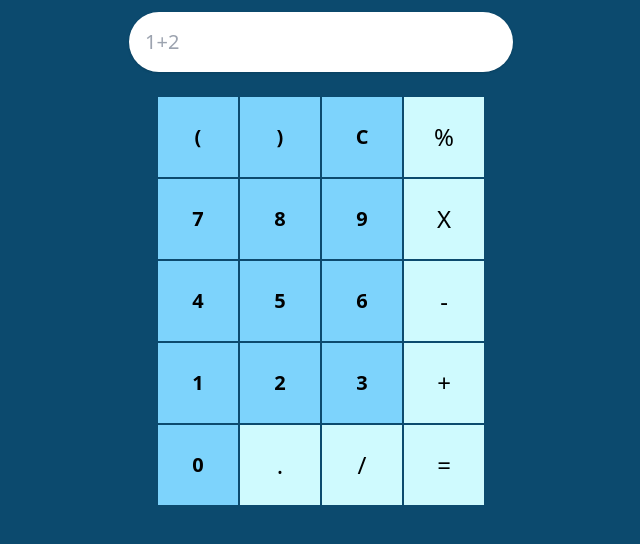
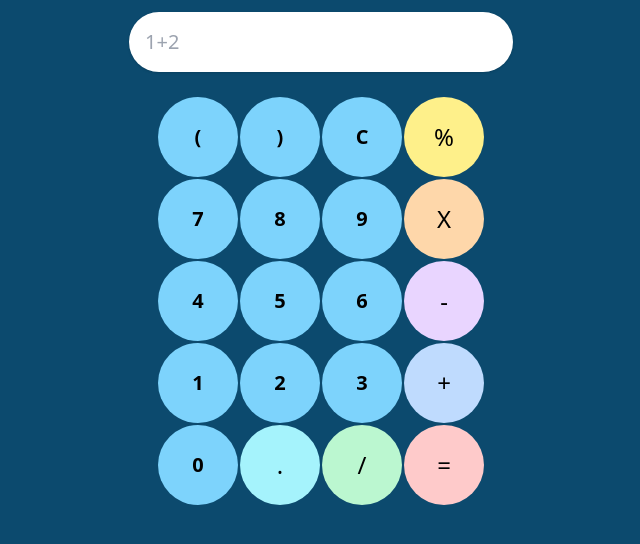
Before and after one commit to kartikpavan/calculator, a plain HTML site: page index.html in a window 1280 px wide. Shown: the part 92-636 px from the top of the page, without its empty margins (319-959 px from the left). Drawn offline with nearby package versions, Linux system fonts and the light colour scheme.

Commit message:
button are rounded full now

```diff
--- a/index.html
+++ b/index.html
@@ -24,59 +24,66 @@
     <table class="mx-auto ">
       <tr>
         <td><button
-            class="h-20 w-20 bg-sky-300  text-xl font-semibold hover:bg-sky-900 hover:text-white hover:border hover:rounded-lg ">(</button>
+            class="h-20 w-20 bg-sky-300 rounded-full text-xl font-semibold hover:bg-sky-900 hover:text-white hover:border ">(</button>
         </td>
         <td><button
-            class="h-20 w-20 bg-sky-300  text-xl font-semibold hover:bg-sky-900 hover:text-white hover:border  hover:rounded-lg ">)</button>
+            class="h-20 w-20 bg-sky-300 rounded-full text-xl font-semibold hover:bg-sky-900 hover:text-white hover:border">)</button>
         </td>
         <td><button
-            class="h-20 w-20 bg-sky-300  text-xl font-semibold hover:bg-sky-900 hover:text-white hover:border  hover:rounded-lg ">C</button>
+            class="h-20 w-20 bg-sky-300 rounded-full text-xl font-semibold hover:bg-sky-900 hover:text-white hover:border">C</button>
         </td>
-        <td><button class="h-20 w-20 bg-cyan-100 text-2xl hover:text-4xl hover:text-sky-900">%</button></td>
+        <td><button class="h-20 w-20 rounded-full bg-yellow-200 text-2xl hover:text-4xl hover:text-sky-900">%</button>
+        </td>
       </tr>
       <tr>
         <td><button
-            class="h-20 w-20 bg-sky-300  text-xl font-semibold hover:bg-sky-900 hover:text-white hover:border  hover:rounded-lg ">7</button>
+            class="h-20 w-20 bg-sky-300 rounded-full text-xl font-semibold hover:bg-sky-900 hover:text-white hover:border ">7</button>
         </td>
         <td><button
-            class="h-20 w-20 bg-sky-300  text-xl font-semibold hover:bg-sky-900 hover:text-white hover:border  hover:rounded-lg ">8</button>
+            class="h-20 w-20 bg-sky-300 rounded-full text-xl font-semibold hover:bg-sky-900 hover:text-white hover:border ">8</button>
         </td>
         <td><button
-            class="h-20 w-20 bg-sky-300  text-xl font-semibold hover:bg-sky-900 hover:text-white hover:border  hover:rounded-lg ">9</button>
+            class="h-20 w-20 bg-sky-300 rounded-full text-xl font-semibold hover:bg-sky-900 hover:text-white hover:border ">9</button>
         </td>
-        <td><button class="h-20 w-20 bg-cyan-100 text-2xl hover:text-4xl hover:text-sky-900 ">X</button></td>
+        <td><button class="h-20 w-20 rounded-full bg-orange-200 text-2xl hover:text-4xl hover:text-sky-900 ">X</button>
+        </td>
       </tr>
       <tr>
         <td><button
-            class="h-20 w-20 bg-sky-300  text-xl font-semibold hover:bg-sky-900 hover:text-white hover:border  hover:rounded-lg ">4</button>
+            class="h-20 w-20 bg-sky-300 rounded-full text-xl font-semibold hover:bg-sky-900 hover:text-white hover:border ">4</button>
         </td>
         <td><button
-            class="h-20 w-20 bg-sky-300  text-xl font-semibold hover:bg-sky-900 hover:text-white hover:border  hover:rounded-lg ">5</button>
+            class="h-20 w-20 bg-sky-300 rounded-full text-xl font-semibold hover:bg-sky-900 hover:text-white hover:border ">5</button>
         </td>
         <td><button
-            class="h-20 w-20 bg-sky-300 text-xl font-semibold hover:bg-sky-900 hover:text-white hover:border  hover:rounded-lg ">6</button>
+            class="h-20 w-20 bg-sky-300 rounded-full text-xl font-semibold hover:bg-sky-900 hover:text-white hover:border ">6</button>
         </td>
-        <td><button class="h-20 w-20 bg-cyan-100 text-2xl  hover:text-4xl hover:text-sky-900">-</button></td>
+        <td><button class="h-20 w-20 rounded-full bg-purple-200 text-2xl  hover:text-4xl hover:text-sky-900">-</button>
+        </td>
       </tr>
       <tr>
         <td><button
-            class="h-20 w-20 bg-sky-300  text-xl font-semibold hover:bg-sky-900 hover:text-white hover:border  hover:rounded-lg ">1</button>
+            class="h-20 w-20 bg-sky-300 rounded-full text-xl font-semibold hover:bg-sky-900 hover:text-white hover:border ">1</button>
         </td>
         <td><button
-            class="h-20 w-20 bg-sky-300  text-xl font-semibold hover:bg-sky-900 hover:text-white hover:border  hover:rounded-lg ">2</button>
+            class=" h-20 w-20 bg-sky-300 rounded-full text-xl font-semibold hover:bg-sky-900 hover:text-white hover:border">2</button>
         </td>
         <td><button
-            class="h-20 w-20 bg-sky-300  text-xl font-semibold hover:bg-sky-900 hover:text-white hover:border  hover:rounded-lg ">3</button>
+            class="h-20 w-20 bg-sky-300 rounded-full text-xl font-semibold hover:bg-sky-900 hover:text-white hover:border">3</button>
         </td>
-        <td><button class="h-20 w-20 bg-cyan-100 text-2xl hover:text-4xl hover:text-sky-900">+</button></td>
+        <td><button class="h-20 w-20 rounded-full bg-blue-200 text-2xl hover:text-4xl hover:text-sky-900">+</button>
+        </td>
       </tr>
       <tr>
         <td><button
-            class="h-20 w-20 bg-sky-300  text-xl font-semibold hover:bg-sky-900 hover:text-white hover:border  hover:rounded-lg ">0</button>
+            class="h-20 w-20 bg-sky-300 rounded-full text-xl font-semibold hover:bg-sky-900 hover:text-white hover:border ">0</button>
         </td>
-        <td><button class="h-20 w-20 bg-cyan-100 text-2xl hover:text-4xl hover:text-sky-900">.</button></td>
-        <td><button class="h-20 w-20 bg-cyan-100 text-2xl hover:text-4xl hover:text-sky-900">/</button></td>
-        <td><button class="h-20 w-20 bg-cyan-100 text-2xl hover:text-4xl hover:text-sky-900"> = </button></td>
+        <td><button class="h-20 w-20 rounded-full bg-cyan-200 text-2xl hover:text-4xl hover:text-sky-900">.</button>
+        </td>
+        <td><button class="h-20 w-20 rounded-full bg-green-200 text-2xl hover:text-4xl hover:text-sky-900">/</button>
+        </td>
+        <td><button class="h-20 w-20 rounded-full bg-red-200 text-2xl hover:text-4xl hover:text-sky-900"> = </button>
+        </td>
       </tr>
     </table>
   </div>
```
